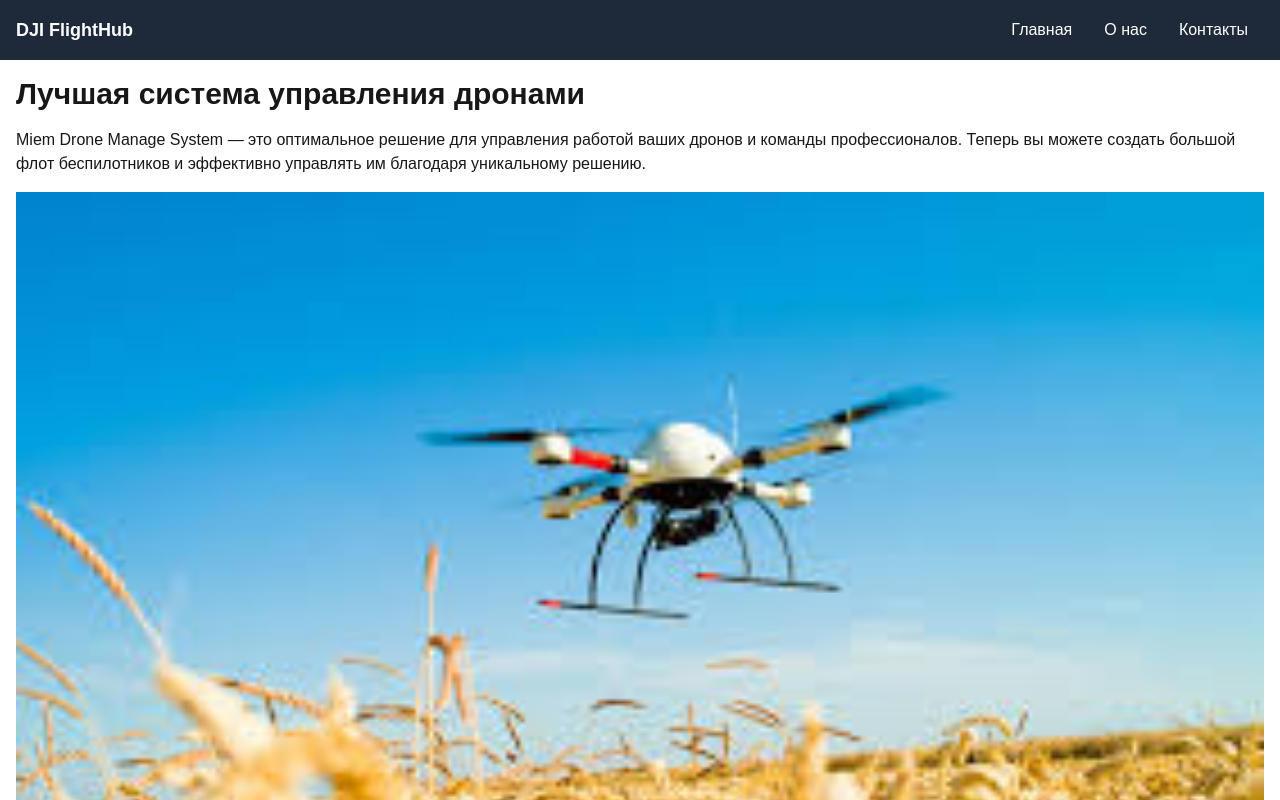
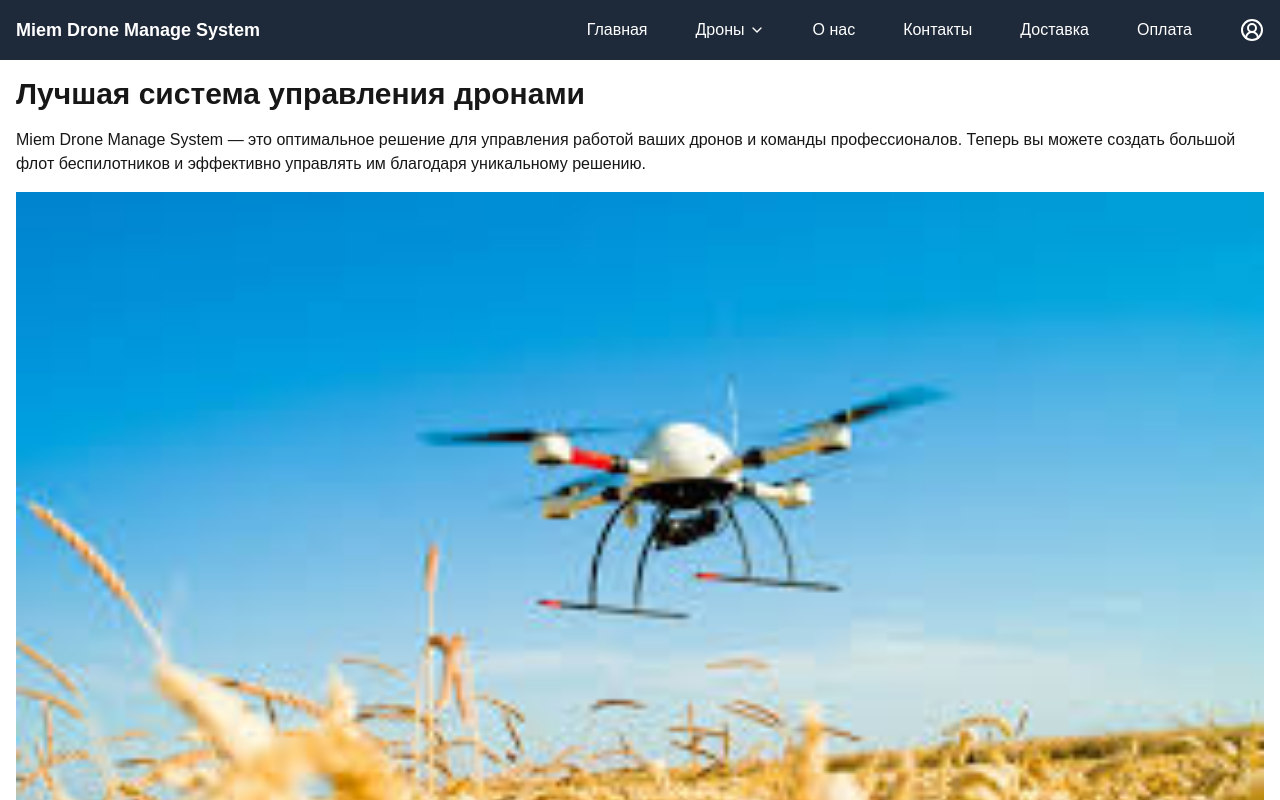
Before and after one commit to BYevYX/Drone_manage_system, a Next.js app: page / in a window 1280 px wide. Shown: the top 800 px of the page. Built offline with nearby package versions, Linux system fonts and the light colour scheme.

Commit message:
change header

```diff
--- a/src/shared/ui/Header.tsx
+++ b/src/shared/ui/Header.tsx
@@ -1,20 +1,59 @@
-// src/shared/ui/Header.js
+import { UserCircle2, ChevronDown } from 'lucide-react';
 import Link from 'next/link';
 
 export default function Header() {
   return (
     <header className="sticky top-0 z-50 bg-gray-800 text-white p-4">
       <div className="container mx-auto flex justify-between items-center">
-        <div className="text-lg font-bold">DJI FlightHub</div>
-        <nav>
-          <Link href="/" className="px-4">
+        <div className="text-lg font-bold">Miem Drone Manage System</div>
+        <nav className="flex items-center gap-4">
+          <Link href="/" className="px-4 hover:text-gray-300">
             Главная
           </Link>
-          <Link href="/about" className="px-4">
+
+          <div className="relative group">
+            <div className="flex items-center gap-1 px-4 hover:text-gray-300 cursor-pointer">
+              Дроны
+              <ChevronDown className="h-4 w-4" />
+            </div>
+            <div className="absolute hidden group-hover:block bg-gray-700 min-w-[200px] rounded-lg shadow-lg">
+              <Link
+                href="/drones/mavic"
+                className="block px-4 py-3 hover:bg-gray-600 rounded-t-lg"
+              >
+                Mavic Series
+              </Link>
+              <Link
+                href="/drones/phantom"
+                className="block px-4 py-3 hover:bg-gray-600"
+              >
+                Phantom Series
+              </Link>
+              <Link
+                href="/drones/inspire"
+                className="block px-4 py-3 hover:bg-gray-600 rounded-b-lg"
+              >
+                Inspire Series
+              </Link>
+            </div>
+          </div>
+
+          <Link href="/about" className="px-4 hover:text-gray-300">
             О нас
           </Link>
-          <Link href="/contact" className="px-4">
+          <Link href="/contact" className="px-4 hover:text-gray-300">
             Контакты
+          </Link>
+          <Link href="/delivery" className="px-4 hover:text-gray-300">
+            Доставка
+          </Link>
+          <Link href="/payment" className="px-4 hover:text-gray-300">
+            Оплата
+          </Link>
+
+          {/* TODO: change this on profile when state and middleware be ready */}
+          <Link href="/registration" className="pl-4 hover:text-gray-300">
+            <UserCircle2 className="h-6 w-6" />
           </Link>
         </nav>
       </div>
```
Also changed, not shown: src/middleware.ts (added).
